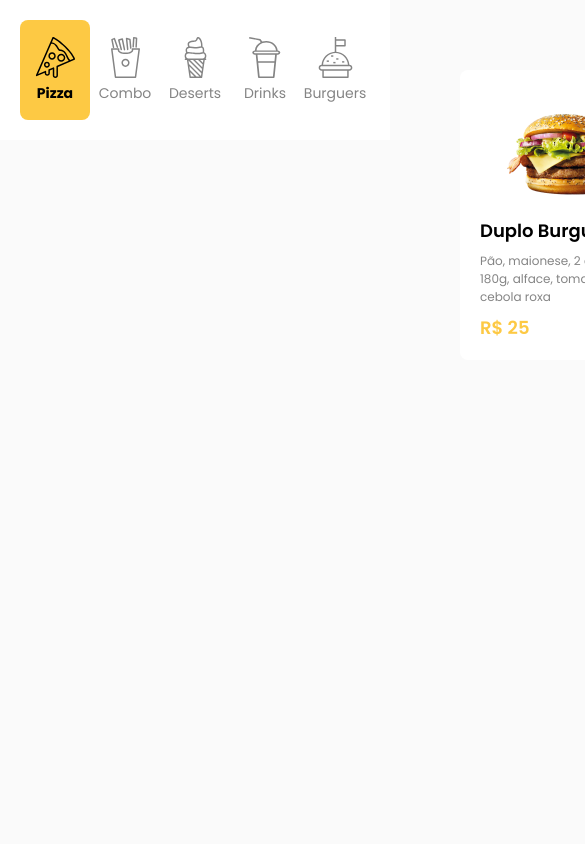
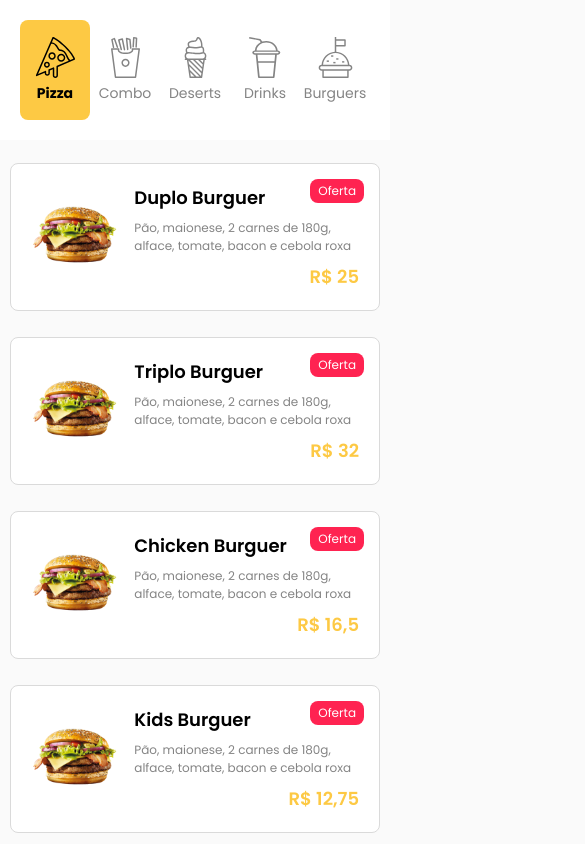
Before and after one commit to herculesmachado/Smart-Restaurant, a Vue app in the folder project-smart-restaurant/: page /#/ in a window 390 px wide. Shown: the top 844 px of the page, 585 px wide, since content can reach past the window. Built offline with nearby package versions, Linux system fonts and the light colour scheme; data requests are answered from the project's data file.

Commit message:
create responsive for mobile

```diff
--- a/project-smart-restaurant/db.json
+++ b/project-smart-restaurant/db.json
@@ -19,14 +19,21 @@
       "name": "Chicken Burguer",
       "description": "Pão, maionese, 2 carnes de 180g, alface, tomate, bacon e cebola roxa",
       "price": 16.5,
-      "offer": false
+      "offer": true
     },
     {
       "id": 4,
       "name": "Kids Burguer",
       "description": "Pão, maionese, 2 carnes de 180g, alface, tomate, bacon e cebola roxa",
       "price": 12.75,
-      "offer": false
+      "offer": true
+    },
+    {
+      "id": 5,
+      "name": "Kids Burguer",
+      "description": "Pão, maionese, 2 carnes de 180g, alface, tomate, bacon e cebola roxa",
+      "price": 12.75,
+      "offer": true
     }
   ]
 }
--- a/project-smart-restaurant/package.json
+++ b/project-smart-restaurant/package.json
@@ -9,8 +9,10 @@
   },
   "dependencies": {
     "axios": "^1.3.2",
+    "es6-promise": "^4.2.8",
     "vue": "^3.2.45",
-    "vue-router": "^4.1.6"
+    "vue-router": "^4.1.6",
+    "vuex": "^4.1.0"
   },
   "devDependencies": {
     "@vitejs/plugin-vue": "^4.0.0",
--- a/project-smart-restaurant/src/components/Item.vue
+++ b/project-smart-restaurant/src/components/Item.vue
@@ -2,9 +2,11 @@
     <div class="item">
         <div class="item--tag" v-if="item.offer">Oferta</div>
         <img class="item--img" src="../assets/img/burguer.png" alt="">
-        <h2 class="item--name">{{ item.name }}</h2>
-        <p class="item--description">{{ item.description }}</p>
-        <p class="item--price"> {{ currency }} </p>
+        <div class="content">
+            <h2 class="item--name">{{ item.name }}</h2>
+            <p class="item--description">{{ item.description }}</p>
+            <p class="item--price"> {{ currency }} </p>
+        </div>
     </div>
 </template>
 <script>
@@ -69,5 +71,24 @@ export default {
             color: @light-yellow;
         }
 
+
+        @media (max-width: 768px) {
+            width: 100%;
+            height: fit-content;
+            border: 1px solid @light-grey;
+            display: flex;
+            margin: 13px auto;
+
+            &--img {
+                height: 60px;
+                margin-right: 15px;
+            }
+
+            &--price {
+                text-align: right;
+                margin: 0 auto;
+            }
+
+        }
     }
 </style>
--- a/project-smart-restaurant/src/components/ItemsList.vue
+++ b/project-smart-restaurant/src/components/ItemsList.vue
@@ -28,8 +28,16 @@ export default {
 }
 </script>
 <style lang="less" scoped>
-    .items-list {
-        margin: 50px;
-        display: flex;
+@import '../assets/variables.less';
+.items-list {
+    display: flex;
+    margin: 50px;
+
+    @media (max-width: 768px) {
+        flex-wrap: wrap;
+        margin: 10px;
     }
+
+}
+
 </style>
--- a/project-smart-restaurant/src/views/Home.vue
+++ b/project-smart-restaurant/src/views/Home.vue
@@ -17,9 +17,15 @@ export default {
 </script>
 
 <style scoped lang="less">
+@import '../assets/variables.less';
 
 .home {
     display: flex;
+
+    @media (max-width: 768px) {
+        flex-direction: column;
+    }
 }
 
+
 </style>
```
Also changed, not shown: project-smart-restaurant/src/main.js (line endings or trailing spaces), 1 other file (tests, documents, lock files or other folders).
